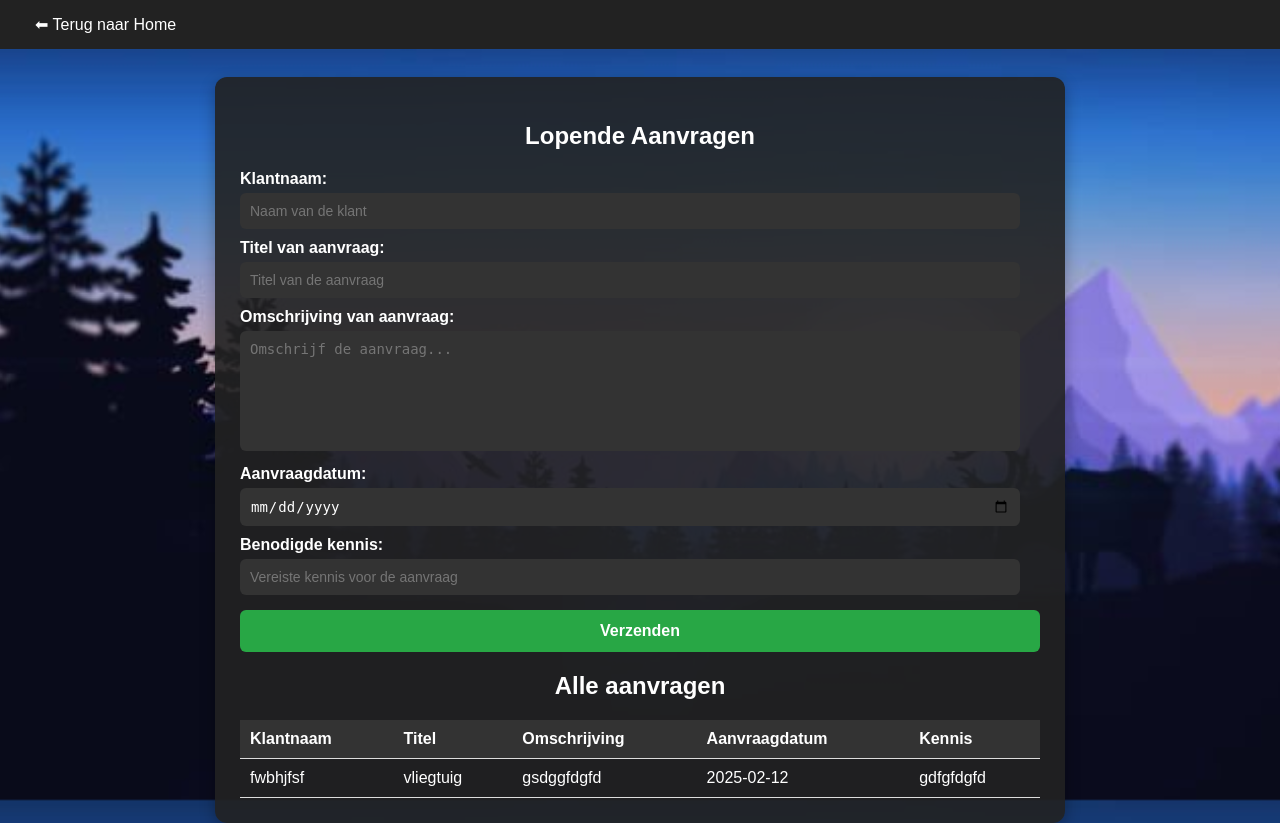
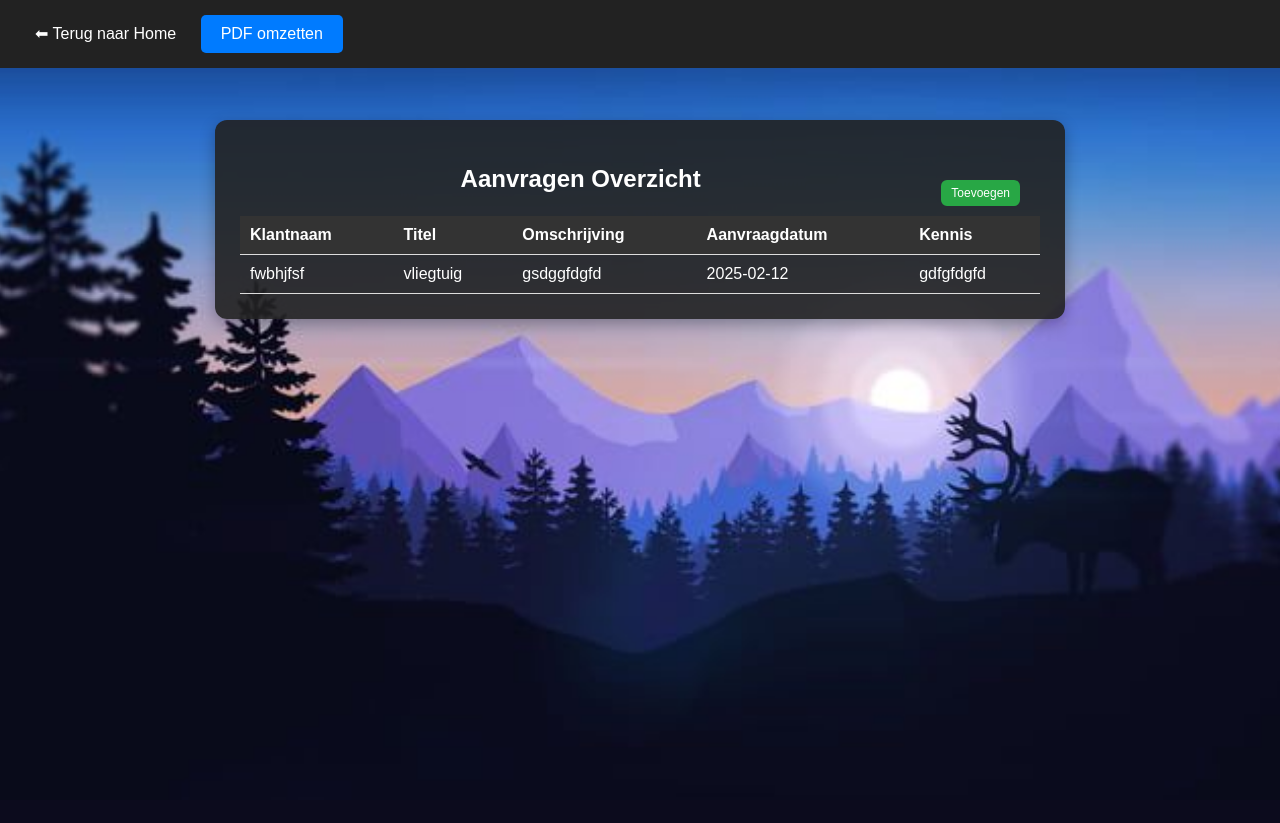
Before and after one commit to luukEU/urenregistratiesysteem, a PHP site: page /aanvrageninfo.php in a window 1280 px wide. After the commit the page ends 691 px from the top, so only its background shows below. Run offline with PHP 8.4, Linux system fonts and the light colour scheme; data comes from the database, SQL or seed files in the repository.

Commit message:
edit
`bijna afgerone

```diff
--- a/aanvrageninfo.php
+++ b/aanvrageninfo.php
@@ -1,9 +1,29 @@
+<?php
+// Database verbinding
+$servername = "localhost";
+$username = "root";
+$password = "";
+$dbname = "klanten_db";
+
+$conn = new mysqli($servername, $username, $password, $dbname);
+
+// Controleer de verbinding
+if ($conn->connect_error) {
+    die("Verbinding mislukt: " . $conn->connect_error);
+}
+
+
+// Haal aanvragen op
+$sql = "SELECT * FROM aanvragen";
+$result = $conn->query($sql);
+?>
+
 <!DOCTYPE html>
 <html lang="nl">
 <head>
   <meta charset="UTF-8">
   <meta name="viewport" content="width=device-width, initial-scale=1.0">
-    <title>Lopende Aanvragen</title>
+  <title>Aanvragen Overzicht</title>
   <style>
     body {
       background: url('images/Simple chill wallpaper 1920 x 1080 - Wallpaper.jpg') no-repeat center center fixed;
@@ -12,9 +32,9 @@
       display: flex;
       flex-direction: column;
       align-items: center;
-            justify-content: center;
-            height: 100vh;
+      justify-content: flex-start;
       margin: 0;
+      padding: 0;
     }
     .navbar {
       width: 100%;
@@ -47,7 +67,6 @@
     }
     h2 {
       text-align: center;
-            color: white;
       margin-bottom: 20px;
     }
     table {
@@ -66,127 +85,139 @@
     tr:hover {
       background-color: #444;
     }
-        label {
-            font-weight: bold;
-            display: block;
-            margin-top: 10px;
+    /* Zorgt ervoor dat de knoppen in de Acties-cel naast elkaar blijven */
+    .actions-cell {
+      display: flex;
+      align-items: center;
+      gap: 10px;
+      white-space: nowrap;
+    }
+    /* Kleine knoppen: zowel voor Toevoegen als Verwijderen */
+    .btn-add-small, .btn-delete {
+      padding: 6px 10px;
+      border: none;
+      cursor: pointer;
+      border-radius: 6px;
+      font-size: 12px;
+      transition: 0.3s ease-in-out;
+    }
+    .btn-add-small {
+      background: #28a745;
       color: white;
     }
-        input, textarea {
-            width: 95%;
-            padding: 10px;
-            margin-top: 5px;
-            border: none;
-            border-radius: 6px;
-            font-size: 14px;
-            transition: 0.3s ease-in-out;
-            background: #333;
+    .btn-add-small:hover {
+      background: #218838;
+    }
+    .btn-delete {
+      background: #d9534f;
       color: white;
     }
-        input:focus, textarea:focus {
-            outline: none;
-            background: #444;
+    .btn-delete:hover {
+      background: #c9302c;
     }
-        textarea {
-            resize: none;
-            height: 100px;
+    /* Zorgt ervoor dat de Toevoegen-knop gecentreerd wordt boven de tabel */
+    .add-btn-container {
+      display: flex;
+      justify-content: center;
+      margin-bottom: 20px;
     }
-        button {
-            background: #28a745;
+    .add-btn {
+  float: right;
+  padding: 10px 20px;
   color: white;
-            padding: 12px;
   border: none;
+  border-radius: 5px;
   cursor: pointer;
-            width: 100%;
-            border-radius: 6px;
-            font-size: 16px;
-            font-weight: bold;
-            margin-top: 15px;
-            transition: 0.3s ease-in-out;
 }
-        button:hover {
-            background: #218838;
-        }
+
+
+
   </style>
 </head>
 <body>
   <div class="navbar">
     <a href="index.html">⬅ Terug naar Home</a>
+
+    <style>
+    button {
+        background-color: #007bff; /* Blauwe achtergrond */
+        color: white; /* Witte tekst */
+        padding: 10px 20px; /* Ruimte rondom tekst */
+        font-size: 16px; /* Grotere tekst */
+        border: none; /* Geen rand */
+        border-radius: 5px; /* Afgeronde hoeken */
+        cursor: pointer; /* Hand-icoon bij hover */
+    }
+
+    button:hover {
+        background-color: #0056b3; /* Donkerdere kleur bij hover */
+    }
+
+    @media print {
+        button {
+            display: none; /* Verberg knop bij printen */
+        }
+    }
+</style>
+
+<button onclick="window.print()">PDF omzetten</button>
+
+  </div>
+
+
+  <!-- Toevoegen knop boven de tabel -->
+  <div class="add-btn-container">
+
   </div>
 
   <div class="container">
-        <h2>Lopende Aanvragen</h2>
+  <h2>
+  Aanvragen Overzicht
+  <span class="add-btn">
+   <center>
+  <a href="aanvragen.html"><button class="btn-add-small">Toevoegen</button></a>
+  </center>
+  </span>
+</h2>
 
-        <!-- Aanvraagformulier -->
-        <form action="aanvragen.php" method="POST">
-            <label for="klantnaam">Klantnaam:</label>
-            <input type="text" id="klantnaam" name="klantnaam" placeholder="Naam van de klant" required>
 
-            <label for="titel">Titel van aanvraag:</label>
-            <input type="text" id="titel" name="titel" placeholder="Titel van de aanvraag" required>
-
-            <label for="omschrijving">Omschrijving van aanvraag:</label>
-            <textarea id="omschrijving" name="omschrijving" placeholder="Omschrijf de aanvraag..." required></textarea>
-
-            <label for="aanvraagdatum">Aanvraagdatum:</label>
-            <input type="date" id="aanvraagdatum" name="aanvraagdatum" required>
-
-            <label for="kennis">Benodigde kennis:</label>
-            <input type="text" id="kennis" name="kennis" placeholder="Vereiste kennis voor de aanvraag" required>
-
-            <button type="submit">Verzenden</button>
-        </form>
-
-        <!-- Tabel van lopende aanvragen -->
-        <h2>Alle aanvragen</h2>
     <table>
       <thead>
         <tr>
+
           <th>Klantnaam</th>
           <th>Titel</th>
           <th>Omschrijving</th>
           <th>Aanvraagdatum</th>
           <th>Kennis</th>
+
         </tr>
       </thead>
       <tbody>
         <?php
-                $servername = "localhost"; // Je servernaam (bijv. localhost)
-                $username = "root";        // Je databasegebruikersnaam
-                $password = "";            // Je databasewachtwoord
-                $dbname = "klanten_db";    // Je database naam
-
-                $conn = new mysqli($servername, $username, $password, $dbname);
-
-                // Controleren op verbindingse fouten
-                if ($conn->connect_error) {
-                    die("Verbinding mislukt: " . $conn->connect_error);
-                }
-
-                // Query om aanvragen op te halen
-                $sql = "SELECT klantnaam, titel, omschrijving, aanvraagdatum, kennis FROM aanvragen";
-                $result = $conn->query($sql);
-
-                // Gegevens weergeven in de tabel
           if ($result->num_rows > 0) {
               while ($row = $result->fetch_assoc()) {
-                        echo "<tr>";
-                        echo "<td>" . $row['klantnaam'] . "</td>";
-                        echo "<td>" . $row['titel'] . "</td>";
-                        echo "<td>" . $row['omschrijving'] . "</td>";
-                        echo "<td>" . $row['aanvraagdatum'] . "</td>";
-                        echo "<td>" . $row['kennis'] . "</td>";
-                        echo "</tr>";
+                  echo "<tr>
+
+                          <td>" . htmlspecialchars($row['klantnaam']) . "</td>
+                          <td>" . htmlspecialchars($row['titel']) . "</td>
+                          <td>" . htmlspecialchars($row['omschrijving']) . "</td>
+                          <td>" . htmlspecialchars($row['aanvraagdatum']) . "</td>
+                          <td>" . htmlspecialchars($row['kennis']) . "</td>
+
+                          </td>
+                        </tr>";
               }
           } else {
-                    echo "<tr><td colspan='5'>Geen aanvragen gevonden</td></tr>";
+              echo "<tr><td colspan='7'>Geen aanvragen gevonden</td></tr>";
           }
-
-                // Verbinding sluiten
-                $conn->close();
         ?>
       </tbody>
     </table>
   </div>
 </body>
 </html>
+
+<?php
+$conn->close();
+?>
--- a/index.html
+++ b/index.html
@@ -54,10 +54,10 @@
         <h2>Urenregistratie Systeem</h2>
         <p>Kies een persoonlijke urenregistratie:</p>
         <div class="nav-container">
-            <button class="nav-button" onclick="location.href='klanteninfo.php'">klanten</button>
+            <button class="nav-button" onclick="location.href='klanteninfo.php'">Klanten</button>
             <button class="nav-button" onclick="location.href='medewerkersinfo.php'">Medewerkers</button>
             <button class="nav-button" onclick="location.href='aanvrageninfo.php'">Aanvragen</button>
-            <button class="nav-button" onclick="location.href='werkzaamhedeninfo.php'">werkzaamheden</button>
+            <button class="nav-button" onclick="location.href='werkzaamhedeninfo.php'">Werkzaamheden</button>
         </div>
     </div>
 </body>
```
Also changed, not shown: klanteninfo.php (+50 -13 lines), medewerkersinfo.php (+64 -56 lines), werkzaamhedeninfo.php (+70 -37 lines). Lines whose indentation alone changed are shown as unchanged.
